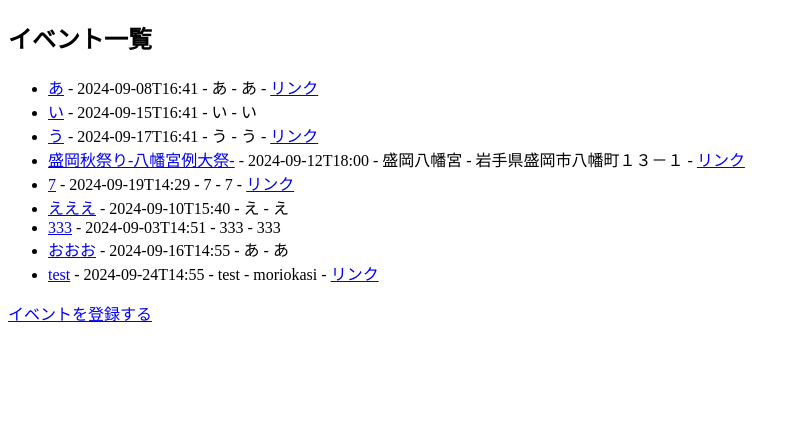
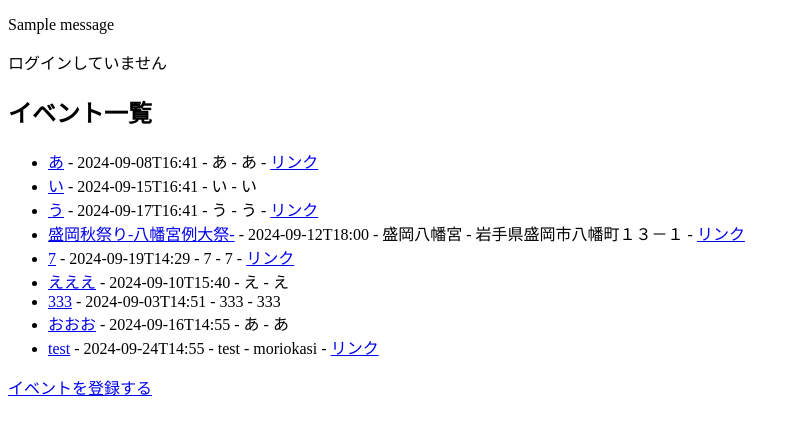
Before and after one commit to naonaosun/evernt_app, a Flask app: page / in a window 1280 px wide. Shown: the top 435 px of the page, without its empty margins (0-798 px from the left). Run offline with Flask 3, Linux system fonts and the light colour scheme; one stand-in notice (Sample message) is shown.

```diff
--- a/templates/create_events.html
+++ b/templates/create_events.html
@@ -8,7 +8,7 @@
 <body>
     <h1>イベント登録</h1>
     <!-- フォームの作成 -->
-    <form method="POST" action="/events">
+    <form method="POST" action="{{ url_for('create_events') }}">
         <label for="name">イベント名:</label>
         <input type="text" id="name" name="name" required><br><br>
 
--- a/templates/index.html
+++ b/templates/index.html
@@ -1,11 +1,23 @@
 <!DOCTYPE html>
 <html lang="ja">
+
 <head>
     <meta charset="UTF-8">
     <meta name="viewport" content="width=device-width, initial-scale=1.0">
     <title>イベント一覧</title>
 </head>
+
 <body>
+    {% for message in get_flashed_messages() %}
+        <p>{{ message }}</p>
+    {% endfor %}
+
+    {% if current_user.is_authenticated %}
+        <p>{{ current_user.name }} さんこんにちは</p>
+    {% else %}
+        <p>ログインしていません</p>
+    {% endif %}
+
     <h2>イベント一覧</h2>
     <ul>
         {% for event in events %}
@@ -23,4 +35,5 @@
     </ul>
     <a href="{{ url_for('create_events') }}">イベントを登録する</a>
 </body>
+
 </html>
```
Also changed, not shown: templates/created_events.html (deleted, +0 -12 lines), static/uploads/07082556-283F-46CD-A606-250955D081A1.jpg (added), static/uploads/EA87690B-6EA3-4DB1-8D95-5E9D34DF23A4.jpg (added). Lines whose indentation alone changed are shown as unchanged.
